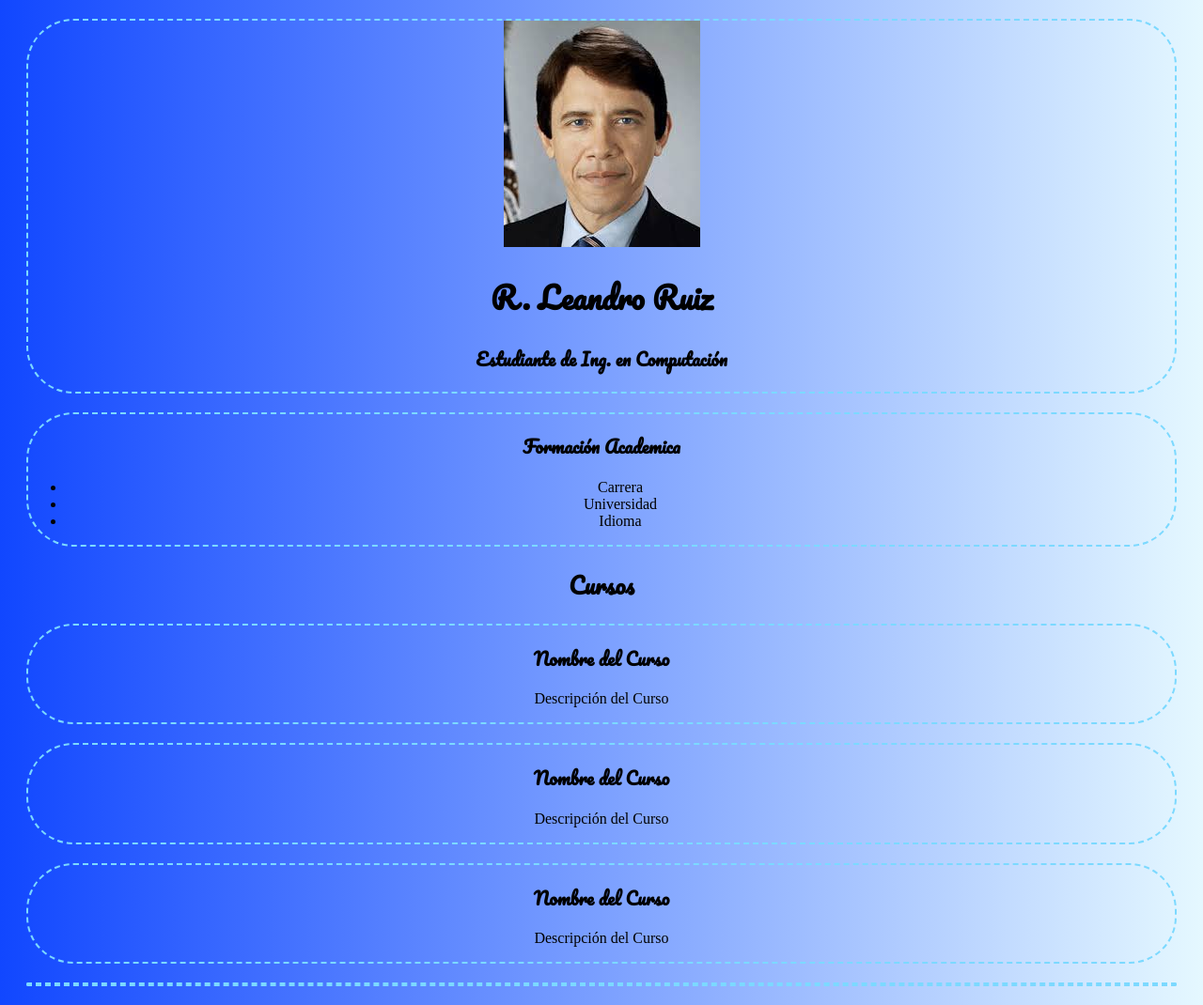
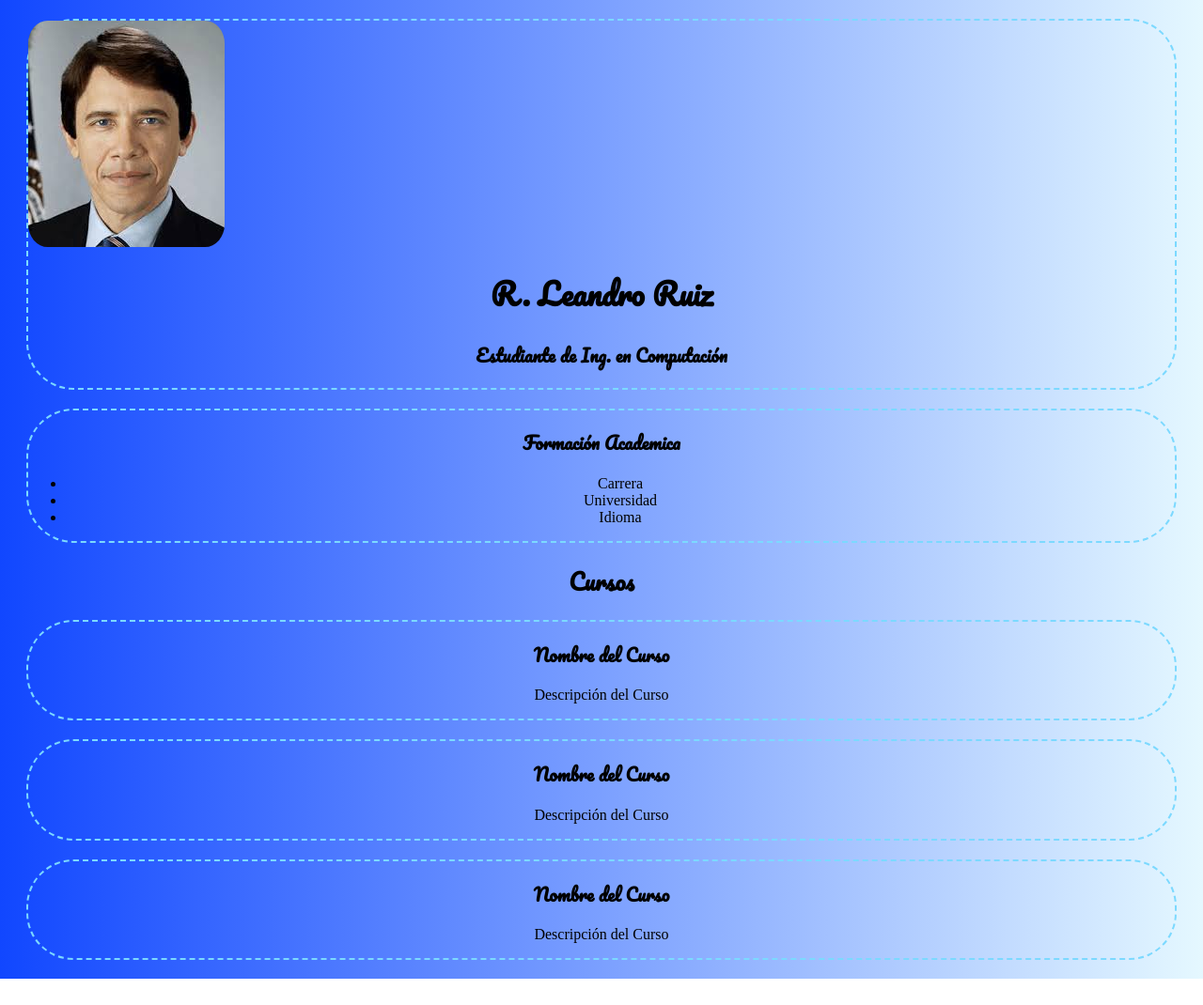
Before and after one commit to UCC-LabCompu2/primer-html-rleandroruiz, a plain HTML site: page CV/ejercicio.html in a window 1280 px wide. Shown: the whole page at 94% size. After the commit the page ends 1042 px from the top, so only its background shows below. Drawn offline with Linux system fonts and the light colour scheme.

Commit message:
Se completaron ejercicios

```diff
--- a/CV/ejercicio.html
+++ b/CV/ejercicio.html
@@ -5,45 +5,38 @@
     <title>CV Leandro Ruiz</title>
     <link href="https://fonts.googleapis.com/css?family=Pacifico" rel="stylesheet">
     <meta name="viewport" content="width=device-width, user-scalable=no">
-    <style>
-        body{text-align: center;
-            background: linear-gradient(to right, #1147ff, #e5f8ff) }
-        div{border: 2px dashed #7cd9ff;
-            margin: 20px;
-            text-align: center;
-            border-radius: 50px;}
-        h1, h2, h3{font-family: 'Pacifico', cursive;}
-    </style>
+    <link rel="icon" type="image/png" href="photo1.jpg">
+    <link href="miEstilo.css" type="text/css" rel="stylesheet">
 </head>
 <body>
 
-<div>
-    <img src="photo1.jpg" alt="img">
+<div class="info">
+    <img src="photo1.jpg" alt="img" id="miAvatar">
     <h1>R. Leandro Ruiz</h1>
     <h3>Estudiante de Ing. en Computación</h3>
 </div>
 
-<div>
+<div class="info">
     <h3>Formación Academica</h3>
     <ul>
         <li>Carrera</li>
         <li>Universidad</li>
         <li>Idioma</li>
     </ul>
+</div >
+<h2>Cursos</h2>
 
-</div>
-    <h2>Cursos</h2>
-    <div>
+<div class="info">
     <h3>Nombre del Curso</h3>
     <p>Descripción del Curso</p>
 </div>
 
-    <div>
+<div class="info">
     <h3>Nombre del Curso</h3>
     <p>Descripción del Curso</p>
 </div>
 
-    <div>
+<div class="info">
     <h3>Nombre del Curso</h3>
     <p>Descripción del Curso</p>
 </div>
--- /dev/null
+++ b/CV/miEstilo.css
@@ -0,0 +1,15 @@
+
+body{text-align: center;
+    background: linear-gradient(to right, #1147ff, #e5f8ff)}
+
+.info{border: 2px dashed #7cd9ff;
+    margin: 20px;
+    text-align: center;
+    border-radius: 50px;}
+
+h1, h2, h3{font-family: 'Pacifico', cursive;}
+
+#miAvatar {
+    display: block;
+    margin-left: 0px ;
+    border-radius: 10%;}
```
Lines whose indentation alone changed are shown as unchanged.
